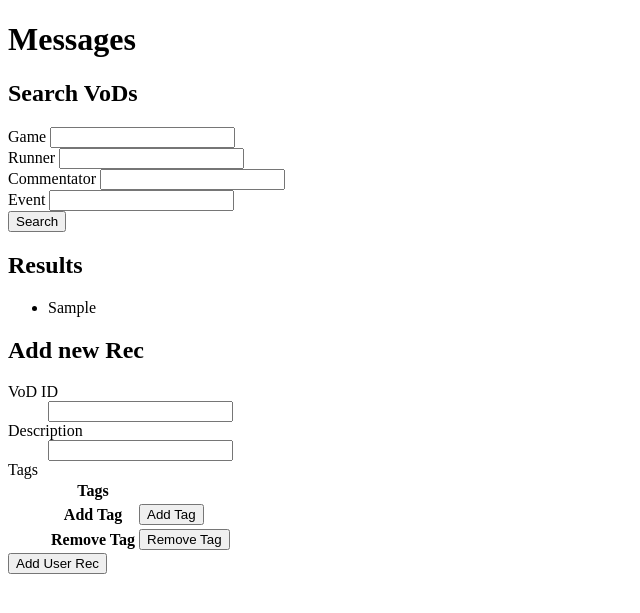
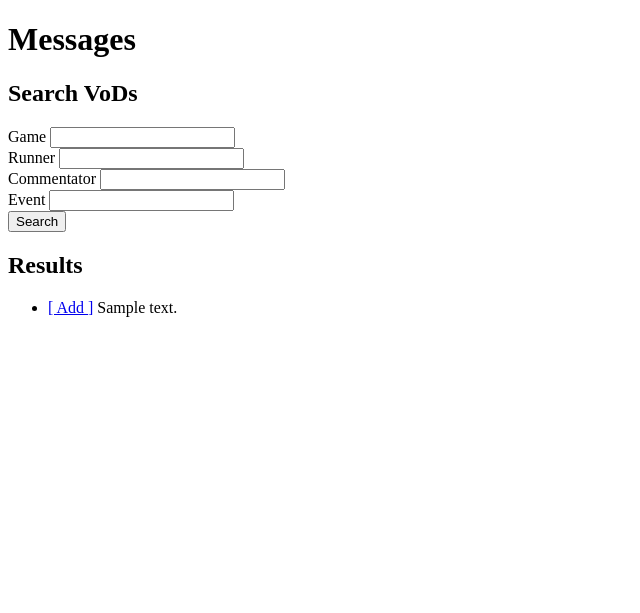
Before and after one commit to MoyTW/bestvods, a Flask app: template bestvods/templates/rec_add.html in a window 1280 px wide. Shown: the top 613 px of the page, without its empty margins (0-640 px from the left). Run offline with Flask 2, Linux system fonts and the light colour scheme; tables that the repository leaves empty hold one stand-in row (values such as "Sample post"); the template is opened without the code that fills it: values that come from a table or form of the project are taken from there, most other values are stand-ins (such as "Sample title", 1, 10 or a date in 2020); some libraries are stand-ins or nearby versions.

Commit message:
Add flow complete
It's hideous and super...not modern, but it works

```diff
--- a/bestvods/forms.py
+++ b/bestvods/forms.py
@@ -178,14 +178,6 @@ class SearchVoDsForm(wtforms.Form):
     search = wtforms.SubmitField()
 
 
-class AddUserRecForm(wtforms.Form):
-    search_form = wtforms.FormField(SearchVoDsForm)
-    vod_id = wtforms.IntegerField('VoD ID', [validators.DataRequired(), bestvods.validators.VodExists()])
-    description = wtforms.StringField('Description', [validators.Length(max=2048)])
-    tags = wtforms.FormField(TagsForm)
-    add_user_rec = wtforms.SubmitField()
-
-
 class AddUserRecVodForm(wtforms.Form):
     description = wtforms.StringField('Description', [validators.Length(max=2048)])
     tags = wtforms.FormField(TagsForm)
--- a/bestvods/templates/rec_add.html
+++ b/bestvods/templates/rec_add.html
@@ -4,31 +4,21 @@
   <h2>Search VoDs</h2>
   <form action="" method="post">
       <div class="input text">
-          {{ form.search_form.game.label }} {{ form.search_form.game }} <br>
-          {{ form.search_form.runner.label }} {{ form.search_form.runner }} <br>
-          {{ form.search_form.commentator.label }} {{ form.search_form.commentator }} <br>
-          {{ form.search_form.event.label }} {{ form.search_form.event }} <br>
-          {{ form.search_form.search }}
+          {{ form.game.label }} {{ form.game }} <br>
+          {{ form.runner.label }} {{ form.runner }} <br>
+          {{ form.commentator.label }} {{ form.commentator }} <br>
+          {{ form.event.label }} {{ form.event }} <br>
+          {{ form.search }}
       </div>
   </form>
   <h2>Results</h2>
   <ul class="entries">
-  {% for vod_str in vod_strs %}
-    <li>{{ vod_str }}</li>
+  {% for d in vod_dicts %}
+      <li><a href="{{ d.href }}">[ Add ]</a> {{ d.desc }}</li>
   {% else %}
     <li><em>No VoDs matching your search!</em></li>
   {% endfor %}
   </ul>
-
-  <h2>Add new Rec</h2>
-  <form action="" method="post">
-      <div class="input text">
-          {{ render_field(form.vod_id) }}
-          {{ render_field(form.description) }}
-          {{ render_field(form.tags) }}
-          {{ form.add_user_rec }}
-      </div>
-  </form>
 
 <script>
     $(function() {
```
Also changed, not shown: bestvods/views/recs.py (+7 -25 lines).
